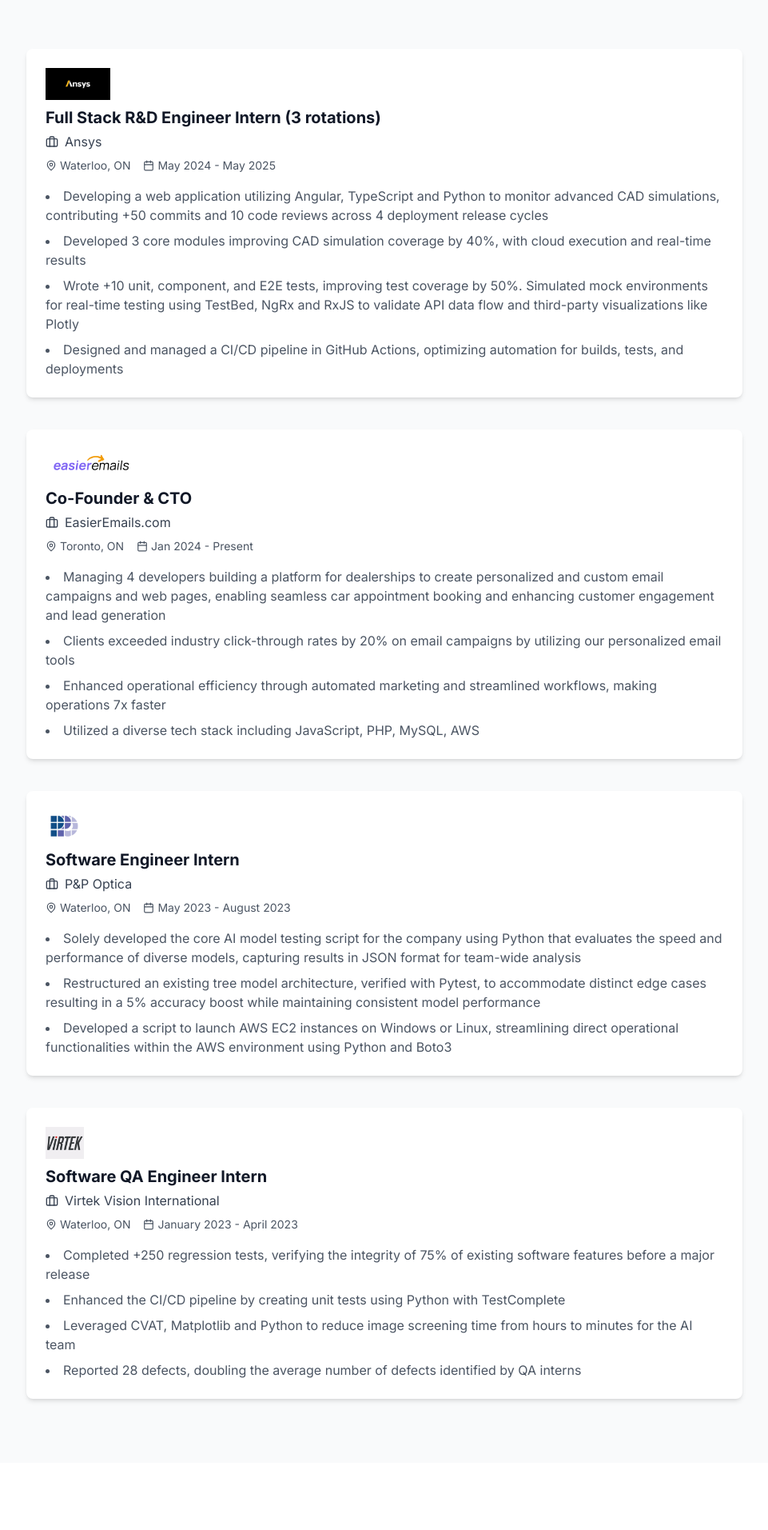
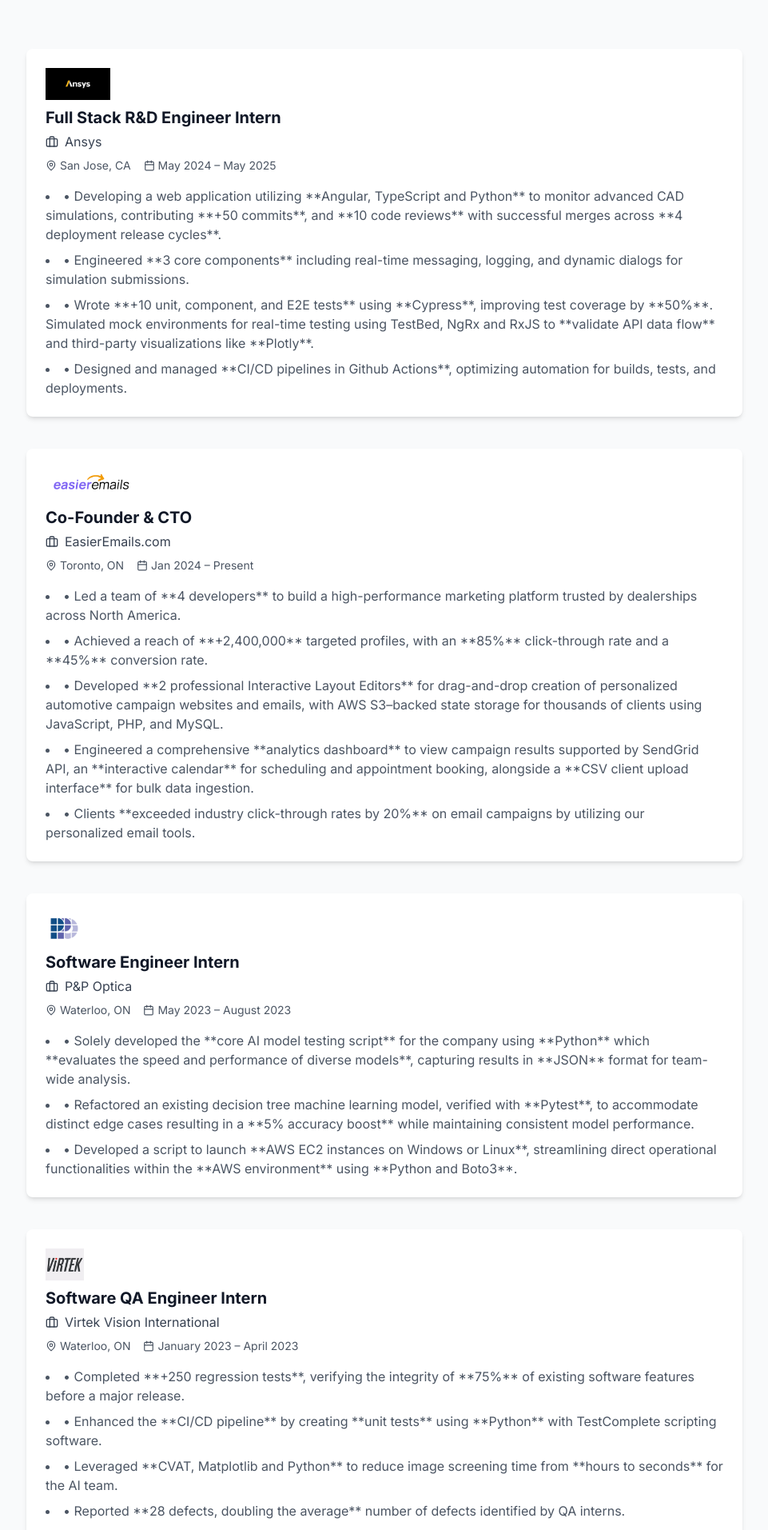
Before and after one commit to Cjohns54/portfolio-website, a React (Vite) app: page / in a window 1280 px wide. Shown: the part 2603-4516 px from the top of the page at 80% size, without its empty margins (159-1120 px from the left). Built offline with nearby package versions, Linux system fonts and the light colour scheme.

Commit message:
Update experience bullets to match resume

```diff
--- a/src/data/portfolioData.ts
+++ b/src/data/portfolioData.ts
@@ -46,16 +46,16 @@ export const skills = {
 export const experiences: Experience[] = [
   {
     id: 1,
-    title: 'Full Stack R&D Engineer Intern (3 rotations)',
+    title: 'Full Stack R&D Engineer Intern',
     company: 'Ansys',
-    location: 'Waterloo, ON',
-    period: 'May 2024 - May 2025',
-    logoUrl: './ANSYS.png',
+    location: 'San Jose, CA',
+    period: 'May 2024 – May 2025',
+    logoUrl: '/ANSYS.png',
     description: [
-      'Developing a web application utilizing Angular, TypeScript and Python to monitor advanced CAD simulations, contributing +50 commits and 10 code reviews across 4 deployment release cycles',
-      'Developed 3 core modules improving CAD simulation coverage by 40%, with cloud execution and real-time results',
-      'Wrote +10 unit, component, and E2E tests, improving test coverage by 50%. Simulated mock environments for real-time testing using TestBed, NgRx and RxJS to validate API data flow and third-party visualizations like Plotly',
-      'Designed and managed a CI/CD pipeline in GitHub Actions, optimizing automation for builds, tests, and deployments',
+      '• Developing a web application utilizing **Angular, TypeScript and Python** to monitor advanced CAD simulations, contributing **+50 commits**, and **10 code reviews** with successful merges across **4 deployment release cycles**.',
+      '• Engineered **3 core components** including real-time messaging, logging, and dynamic dialogs for simulation submissions.',
+      '• Wrote **+10 unit, component, and E2E tests** using **Cypress**, improving test coverage by **50%**. Simulated mock environments for real-time testing using TestBed, NgRx and RxJS to **validate API data flow** and third-party visualizations like **Plotly**.',
+      '• Designed and managed **CI/CD pipelines in Github Actions**, optimizing automation for builds, tests, and deployments.',
     ],
   },
   {
@@ -63,13 +63,14 @@ export const experiences: Experience[] = [
     title: 'Co-Founder & CTO',
     company: 'EasierEmails.com',
     location: 'Toronto, ON',
-    period: 'Jan 2024 - Present',
-    logoUrl: './easieremails-logo.png',
+    period: 'Jan 2024 – Present',
+    logoUrl: '/easieremails-logo.png',
     description: [
-      'Managing 4 developers building a platform for dealerships to create personalized and custom email campaigns and web pages, enabling seamless car appointment booking and enhancing customer engagement and lead generation',
-      'Clients exceeded industry click-through rates by 20% on email campaigns by utilizing our personalized email tools',
-      'Enhanced operational efficiency through automated marketing and streamlined workflows, making operations 7x faster',
-      'Utilized a diverse tech stack including JavaScript, PHP, MySQL, AWS',
+      '• Led a team of **4 developers** to build a high-performance marketing platform trusted by dealerships across North America.',
+      '• Achieved a reach of **+2,400,000** targeted profiles, with an **85%** click-through rate and a **45%** conversion rate.',
+      '• Developed **2 professional Interactive Layout Editors** for drag-and-drop creation of personalized automotive campaign websites and emails, with AWS S3–backed state storage for thousands of clients using JavaScript, PHP, and MySQL.',
+      '• Engineered a comprehensive **analytics dashboard** to view campaign results supported by SendGrid API, an **interactive calendar** for scheduling and appointment booking, alongside a **CSV client upload interface** for bulk data ingestion.',
+      '• Clients **exceeded industry click-through rates by 20%** on email campaigns by utilizing our personalized email tools.',
     ],
   },
   {
@@ -77,12 +78,12 @@ export const experiences: Experience[] = [
     title: 'Software Engineer Intern',
     company: 'P&P Optica',
     location: 'Waterloo, ON',
-    period: 'May 2023 - August 2023',
-    logoUrl: './PPO.jpg',
+    period: 'May 2023 – August 2023',
+    logoUrl: '/PPO.jpg',
     description: [
-      'Solely developed the core AI model testing script for the company using Python that evaluates the speed and performance of diverse models, capturing results in JSON format for team-wide analysis',
-      'Restructured an existing tree model architecture, verified with Pytest, to accommodate distinct edge cases resulting in a 5% accuracy boost while maintaining consistent model performance',
-      'Developed a script to launch AWS EC2 instances on Windows or Linux, streamlining direct operational functionalities within the AWS environment using Python and Boto3',
+      '• Solely developed the **core AI model testing script** for the company using **Python** which **evaluates the speed and performance of diverse models**, capturing results in **JSON** format for team-wide analysis.',
+      '• Refactored an existing decision tree machine learning model, verified with **Pytest**, to accommodate distinct edge cases resulting in a **5% accuracy boost** while maintaining consistent model performance.',
+      '• Developed a script to launch **AWS EC2 instances on Windows or Linux**, streamlining direct operational functionalities within the **AWS environment** using **Python and Boto3**.',
     ],
   },
   {
@@ -90,13 +91,13 @@ export const experiences: Experience[] = [
     title: 'Software QA Engineer Intern',
     company: 'Virtek Vision International',
     location: 'Waterloo, ON',
-    period: 'January 2023 - April 2023',
-    logoUrl: './Virtek.jpg',
+    period: 'January 2023 – April 2023',
+    logoUrl: '/Virtek.jpg',
     description: [
-      'Completed +250 regression tests, verifying the integrity of 75% of existing software features before a major release',
-      'Enhanced the CI/CD pipeline by creating unit tests using Python with TestComplete',
-      'Leveraged CVAT, Matplotlib and Python to reduce image screening time from hours to minutes for the AI team',
-      'Reported 28 defects, doubling the average number of defects identified by QA interns',
+      '• Completed **+250 regression tests**, verifying the integrity of **75%** of existing software features before a major release.',
+      '• Enhanced the **CI/CD pipeline** by creating **unit tests** using **Python** with TestComplete scripting software.',
+      '• Leveraged **CVAT, Matplotlib and Python** to reduce image screening time from **hours to seconds** for the AI team.',
+      '• Reported **28 defects, doubling the average** number of defects identified by QA interns.',
     ],
   },
 ];
```
Also changed, not shown: 1 other file (tests, documents, lock files or other folders).
